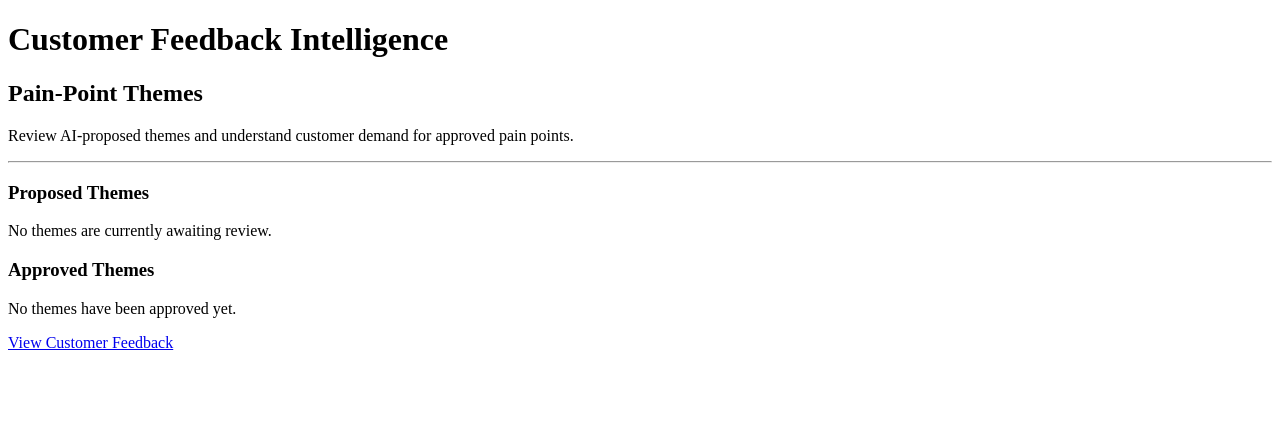
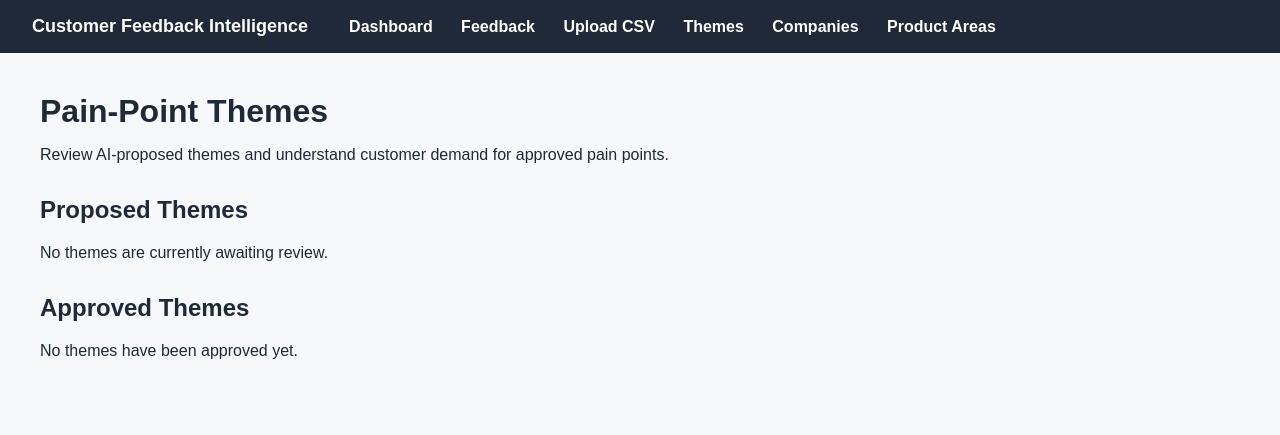
Before and after one commit to ldweaver27/customer-feedback-intelligence, a Flask app: page /themes in a window 1280 px wide. Shown: the top 435 px of the page. Run offline with Flask 3, Linux system fonts and the light colour scheme; data that the repository does not hold is empty.

Commit message:
Add shared navigation and UI polish

```diff
--- /dev/null
+++ b/templates/base.html
@@ -0,0 +1,151 @@
+<!DOCTYPE html>
+<html lang="en">
+
+<head>
+    <meta charset="UTF-8">
+    <meta name="viewport" content="width=device-width, initial-scale=1.0">
+
+    <title>
+        {% block title %}
+            Customer Feedback Intelligence
+        {% endblock %}
+    </title>
+
+    <style>
+        body {
+            font-family: Arial, sans-serif;
+            margin: 0;
+            background: #f7f8fa;
+            color: #1f2937;
+        }
+
+        nav {
+            background: #1f2937;
+            padding: 16px 32px;
+        }
+
+        nav a {
+            color: white;
+            text-decoration: none;
+            margin-right: 24px;
+            font-weight: 600;
+        }
+
+        nav a:hover {
+            text-decoration: underline;
+        }
+
+        .brand {
+            font-size: 18px;
+            margin-right: 36px;
+        }
+
+        main {
+            max-width: 1200px;
+            margin: 40px auto;
+            padding: 0 24px 60px;
+        }
+
+        h1 {
+            margin-bottom: 8px;
+        }
+
+        h2 {
+            margin-top: 32px;
+        }
+
+        table {
+            width: 100%;
+            border-collapse: collapse;
+            background: white;
+            margin: 20px 0 32px;
+        }
+
+        th,
+        td {
+            padding: 12px;
+            text-align: left;
+            border-bottom: 1px solid #e5e7eb;
+        }
+
+        th {
+            background: #f3f4f6;
+        }
+
+        form {
+            margin-bottom: 16px;
+        }
+
+        input,
+        select,
+        textarea {
+            padding: 8px;
+            margin-top: 6px;
+            max-width: 100%;
+        }
+
+        button {
+            padding: 8px 14px;
+            cursor: pointer;
+        }
+
+        blockquote {
+            background: white;
+            border-left: 4px solid #9ca3af;
+            margin-left: 0;
+            padding: 14px 18px;
+        }
+
+        .card {
+            background: white;
+            padding: 20px;
+            margin: 18px 0;
+            border: 1px solid #e5e7eb;
+            border-radius: 6px;
+        }
+    </style>
+</head>
+
+<body>
+
+    <nav>
+        <a
+            class="brand"
+            href="{{ url_for('dashboard') }}"
+        >
+            Customer Feedback Intelligence
+        </a>
+
+        <a href="{{ url_for('dashboard') }}">
+            Dashboard
+        </a>
+
+        <a href="{{ url_for('feedback') }}">
+            Feedback
+        </a>
+
+        <a href="{{ url_for('upload_feedback') }}">
+            Upload CSV
+        </a>
+
+        <a href="{{ url_for('themes') }}">
+            Themes
+        </a>
+
+        <a href="{{ url_for('companies') }}">
+            Companies
+        </a>
+
+        <a href="{{ url_for('product_areas') }}">
+            Product Areas
+        </a>
+    </nav>
+
+    <main>
+        {% block content %}
+        {% endblock %}
+    </main>
+
+</body>
+
+</html>
--- a/templates/themes.html
+++ b/templates/themes.html
@@ -1,34 +1,28 @@
-<!DOCTYPE html>
-<html lang="en">
+{% extends "base.html" %}
 
-<head>
-    <meta charset="UTF-8">
-    <meta name="viewport" content="width=device-width, initial-scale=1.0">
-    <title>Themes | Customer Feedback Intelligence</title>
-</head>
+{% block title %}
+    Themes | Customer Feedback Intelligence
+{% endblock %}
 
-<body>
+{% block content %}
 
-    <h1>Customer Feedback Intelligence</h1>
-
-    <h2>Pain-Point Themes</h2>
+<h1>Pain-Point Themes</h1>
 
 <p>
     Review AI-proposed themes and understand customer demand
     for approved pain points.
 </p>
 
-    <hr>
 
-    <h3>Proposed Themes</h3>
+<h2>Proposed Themes</h2>
 
 {% if proposed_themes %}
 
     {% for theme in proposed_themes %}
 
-            <div>
+        <div class="card">
 
-                <h4>{{ theme.name }}</h4>
+            <h3>{{ theme.name }}</h3>
 
             <p>
                 <strong>Product Area:</strong>
@@ -45,7 +39,7 @@
                 {{ theme.status }}
             </p>
 
-                <h5>Supporting Feedback</h5>
+            <h4>Supporting Feedback</h4>
 
             {% if theme.feedback_themes %}
 
@@ -64,12 +58,9 @@
 
             {% else %}
 
-                    <p>
-                        No supporting feedback found.
-                    </p>
+                <p>No supporting feedback found.</p>
 
             {% endif %}
-
 
             <p>
                 <a href="{{ url_for(
@@ -79,7 +70,6 @@
                     Edit Theme
                 </a>
             </p>
-
 
             <form
                 method="POST"
@@ -92,10 +82,6 @@
                     Approve Theme
                 </button>
             </form>
-
-
-                <br>
-
 
             <form
                 method="POST"
@@ -114,28 +100,24 @@
 
         </div>
 
-            <hr>
-
     {% endfor %}
 
 {% else %}
 
-        <p>
-            No themes are currently awaiting review.
-        </p>
+    <p>No themes are currently awaiting review.</p>
 
 {% endif %}
 
 
-    <h3>Approved Themes</h3>
+<h2>Approved Themes</h2>
 
 {% if approved_themes %}
 
     {% for theme in approved_themes %}
 
-            <div>
+        <div class="card">
 
-                <h4>{{ theme.name }}</h4>
+            <h3>{{ theme.name }}</h3>
 
             <p>
                 <strong>Product Area:</strong>
@@ -143,17 +125,10 @@
             </p>
 
             <p>
-                    <strong>Description:</strong>
                 {{ theme.description }}
             </p>
 
-                <p>
-                    <strong>Status:</strong>
-                    {{ theme.status }}
-                </p>
-
-
-                <h5>Demand Intelligence</h5>
+            <h4>Demand Intelligence</h4>
 
             <p>
                 <strong>Unique Companies:</strong>
@@ -182,27 +157,23 @@
                 ) }}
             </p>
 
+            <p>
+                <a href="{{ url_for(
+                    'theme_detail',
+                    theme_id=theme.id
+                ) }}">
+                    View Supporting Evidence
+                </a>
+            </p>
+
         </div>
-
-            <hr>
 
     {% endfor %}
 
 {% else %}
 
-        <p>
-            No themes have been approved yet.
-        </p>
+    <p>No themes have been approved yet.</p>
 
 {% endif %}
 
-
-    <p>
-        <a href="{{ url_for('feedback') }}">
-            View Customer Feedback
-        </a>
-    </p>
-
-</body>
-
-</html>
+{% endblock %}
```
Also changed, not shown: templates/companies.html (+23 -28 lines), templates/dashboard.html (+13 -43 lines), templates/edit_company.html (+23 -16 lines), templates/edit_product_area.html (+26 -16 lines), templates/edit_theme.html (+15 -14 lines), templates/feedback.html (+17 -59 lines), templates/product_areas.html (+54 -36 lines), templates/theme_detail.html (+11 -35 lines), templates/upload_feedback.html (+25 -21 lines). Lines whose indentation alone changed are shown as unchanged.
